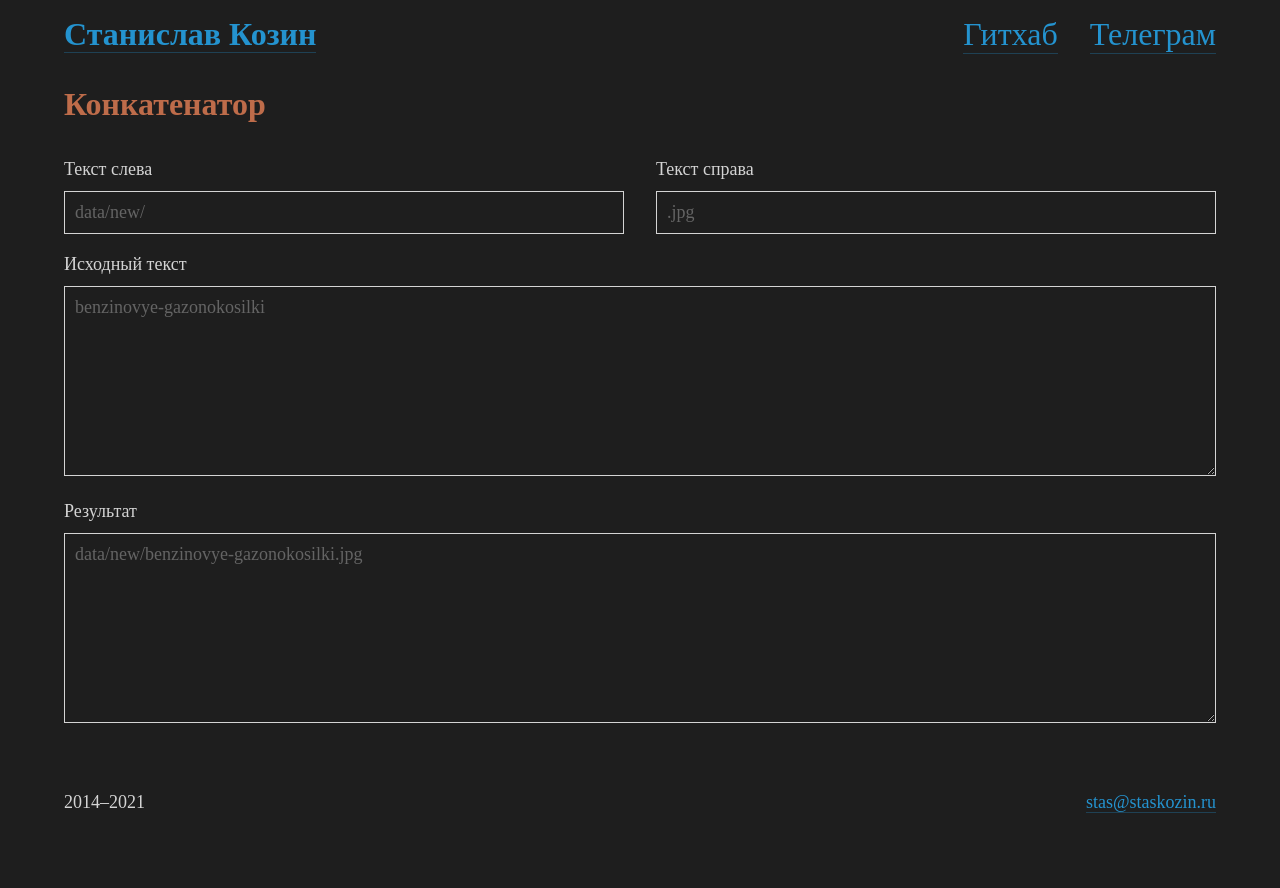
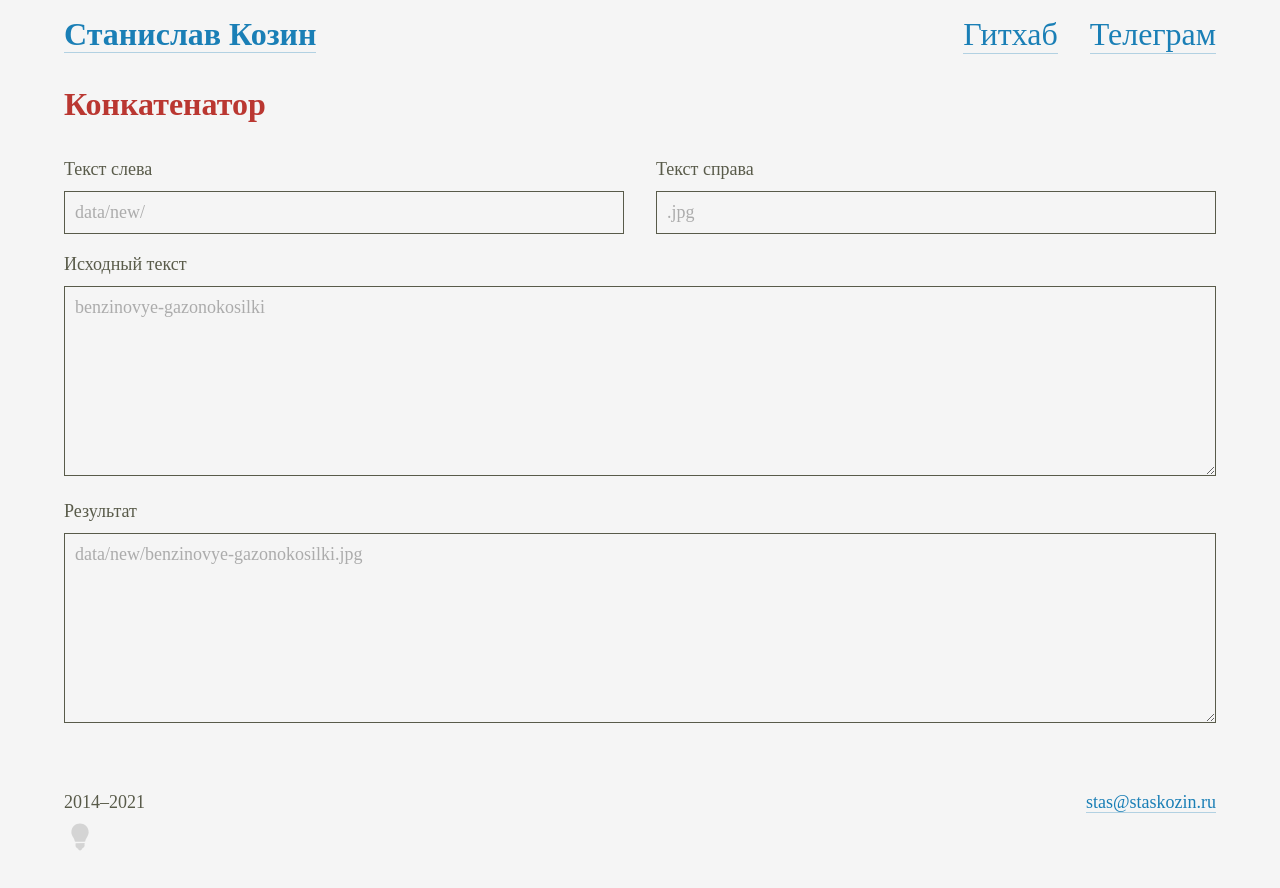
Before and after one commit to staskozin/staskozin-ru, a Next.js app: page /concatenator in a window 1280 px wide. Shown: the top 888 px of the page. Built offline with nearby package versions, Linux system fonts and the light colour scheme.

Commit message:
Добавил переключение тем

```diff
--- a/components/Footer.tsx
+++ b/components/Footer.tsx
@@ -1,10 +1,14 @@
+import ThemeChanger from './ThemeChanger'
 import s from '../styles/Footer.module.scss'
 
 export default function Footer() {
   return (
     <footer className={s.footer}>
-      <div>2014–{(new Date()).getFullYear()}</div>
-      <div><a href="mailto:stas@staskozin.ru">stas@staskozin.ru</a></div>
+      <div className={s.wrap}>
+        <div>2014–{(new Date()).getFullYear()}</div>
+        <div><a href="mailto:stas@staskozin.ru">stas@staskozin.ru</a></div>
+      </div>
+      <ThemeChanger />
     </footer>
   )
 }
--- /dev/null
+++ b/components/ThemeChanger.tsx
@@ -0,0 +1,36 @@
+import { useState, useEffect } from 'react'
+import { useTheme } from 'next-themes'
+import Image from 'next/image'
+import s from '../styles/ThemeChanger.module.scss'
+
+export default function ThemeChanger() {
+  const [mounted, setMounted] = useState(false)
+  const [image, setImage] = useState('')
+  const { theme, setTheme } = useTheme()
+
+  useEffect(() => {
+    setMounted(true)
+  }, [])
+
+  if (!mounted) return null
+
+  return (
+    <div>
+      <button
+        className={s.button}
+        onClick={() => {
+          if (theme === 'light') {
+            setTheme('dark')
+          } else {
+            setTheme('light')
+          }
+        }}>
+          {
+            theme === 'light' ?
+              <Image src="/icon/bulb_off.svg" width={32} height={32} alt="" /> :
+              <Image src="/icon/bulb_on.svg" width={32} height={32} alt="" />
+          }
+      </button>
+    </div>
+  )
+}
--- a/package.json
+++ b/package.json
@@ -9,6 +9,7 @@
   },
   "dependencies": {
     "next": "12.0.7",
+    "next-themes": "^0.0.15",
     "react": "17.0.2",
     "react-dom": "17.0.2",
     "sass": "^1.44.0"
--- a/pages/_app.tsx
+++ b/pages/_app.tsx
@@ -1,8 +1,13 @@
 import '../styles/globals.scss'
+import { ThemeProvider } from 'next-themes'
 import type { AppProps } from 'next/app'
 
 function MyApp({ Component, pageProps }: AppProps) {
-  return <Component {...pageProps} />
+  return (
+    <ThemeProvider>
+      <Component {...pageProps} />
+    </ThemeProvider>
+  )
 }
 
 export default MyApp
--- a/styles/Footer.module.scss
+++ b/styles/Footer.module.scss
@@ -1,6 +1,9 @@
 .footer {
   margin-top: 64px;
   margin-bottom: 64px;
-  display: flex;
-  justify-content: space-between;
+
+  .wrap {
+    display: flex;
+    justify-content: space-between;
+  }
 }
--- /dev/null
+++ b/styles/ThemeChanger.module.scss
@@ -0,0 +1,6 @@
+.button {
+  padding: 0;
+  margin-top: 8px;
+  border: none;
+  background: none;
+}
--- a/styles/globals.scss
+++ b/styles/globals.scss
@@ -1,18 +1,53 @@
+@mixin transition($time) {
+  transition-property: color, background-color;
+  transition-timing-function: ease-out;
+  transition-duration: $time;
+}
+
+:root {
+  --background: #f5f5f5;
+  --text: #595b4a;
+  --heading: #ba3731;
+  --link: rgb(26, 127, 182);
+  --link-underline: rgba(26, 127, 182, 0.3);
+  --link_hover: rgb(90, 149, 60);
+  --link-underline_hover: rgb(90, 149, 60);
+  --input-background: rgba(0, 0, 0, 0);
+  --input-text: #595b4a;
+  --input-border: #595b4a;
+  --input-placeholder: #acacac;
+}
+
+[data-theme="dark"] {
+  --background: #1e1e1e;
+  --text: #d4d4d4;
+  --heading: #be6c4a;
+  --link: rgb(36, 147, 207);
+  --link-underline: rgba(36, 147, 207, 0.3);
+  --link_hover: rgb(158, 187, 143);
+  --link-underline_hover: rgb(158, 187, 143);
+  --input-background: rgba(0, 0, 0, 0);
+  --input-text: #d4d4d4;
+  --input-border: #d4d4d4;
+  --input-placeholder: #646464;
+}
+
 body {
   padding: 8px;
   margin: 0 auto;
   font-size: 18px;
   font-family: "PT Mono";
-  background-color: #1e1e1e;
-  color: #d4d4d4;
+  background-color: var(--background);
+  color: var(--text);
   max-width: 1152px;
+  @include transition(0.2s);
 }
 
 h1,
 h2 {
   font-size: 32px;
   margin: 0 0 16px 0;
-  color: #be6c4a;
+  color: var(--heading);
 }
 
 p {
@@ -21,17 +56,15 @@ p {
 }
 
 a {
-  color: #2493cf;
+  color: var(--link);
   text-decoration: none;
-  border-bottom: 1px solid rgba(36, 147, 207, 0.3);
-  transition-property: color, background-color;
-  transition-timing-function: ease-out;
-  transition-duration: 0.33s;
+  border-bottom: 1px solid var(--link-underline);
+  @include transition(0.33s)
 }
 
 a:hover {
-  color: #9ebb8f;
-  border-bottom-color: rgba(158, 187, 143);
+  color: var(--link_hover);
+  border-bottom-color: var(--link-underline_hover);
   transition: none;
 }
 
@@ -47,14 +80,14 @@ textarea {
   width: 100%;
   padding: 10px;
   box-sizing: border-box;
-  background-color: rgba(0, 0, 0, 0);
-  color: #d4d4d4;
+  background-color: var(--input-background);
+  color: var(--input-text);
   font-size: 18px;
   font-family: "PT Mono";
-  border: 1px solid #d4d4d4;
+  border: 1px solid var(--input-border);
 
   &::placeholder {
-    color: #646464;
+    color: var(--input-placeholder);
   }
 }
 
```
Also changed, not shown: public/icon/bulb_off.svg, 1 other file (tests, documents, lock files or other folders).
